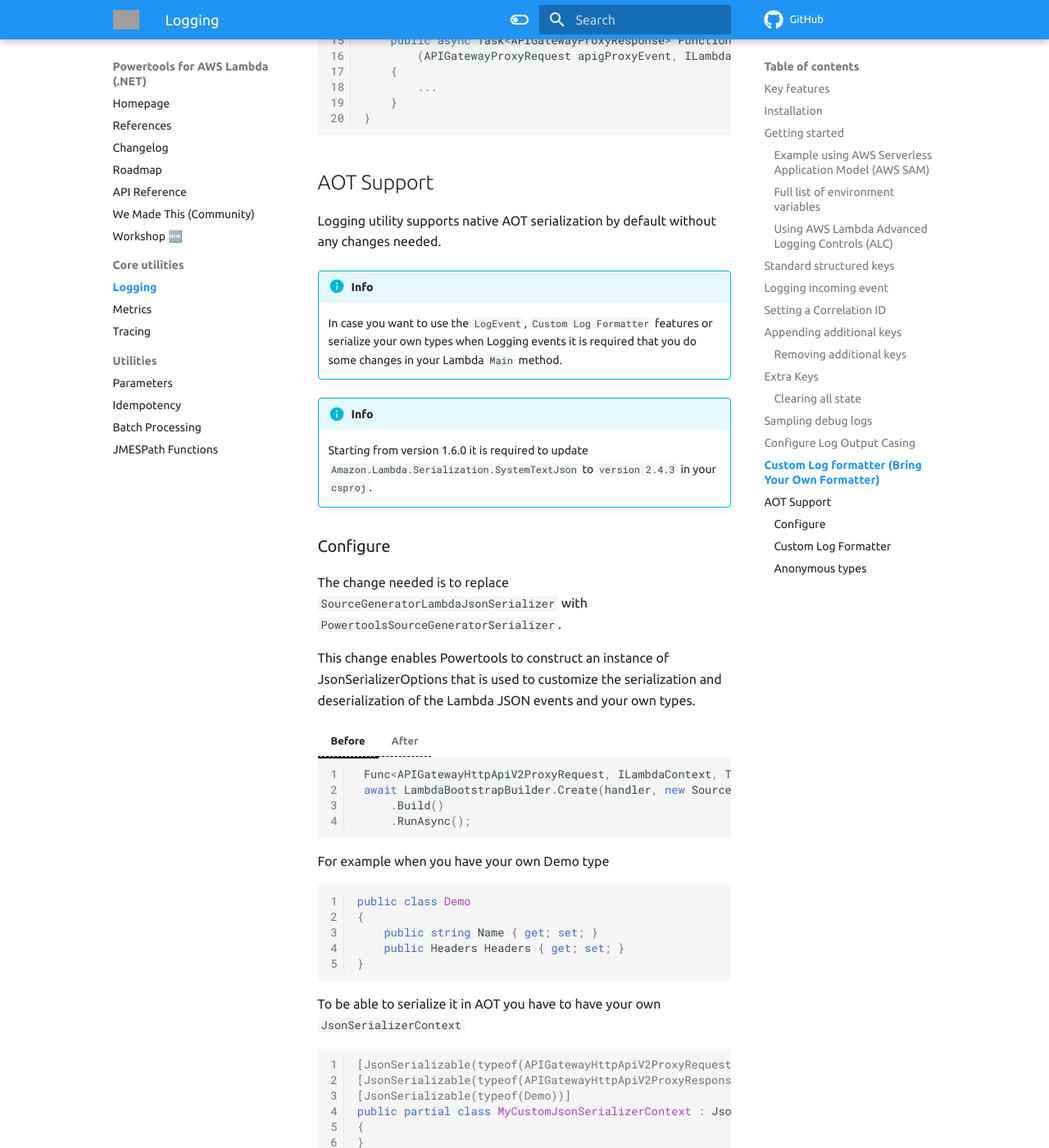
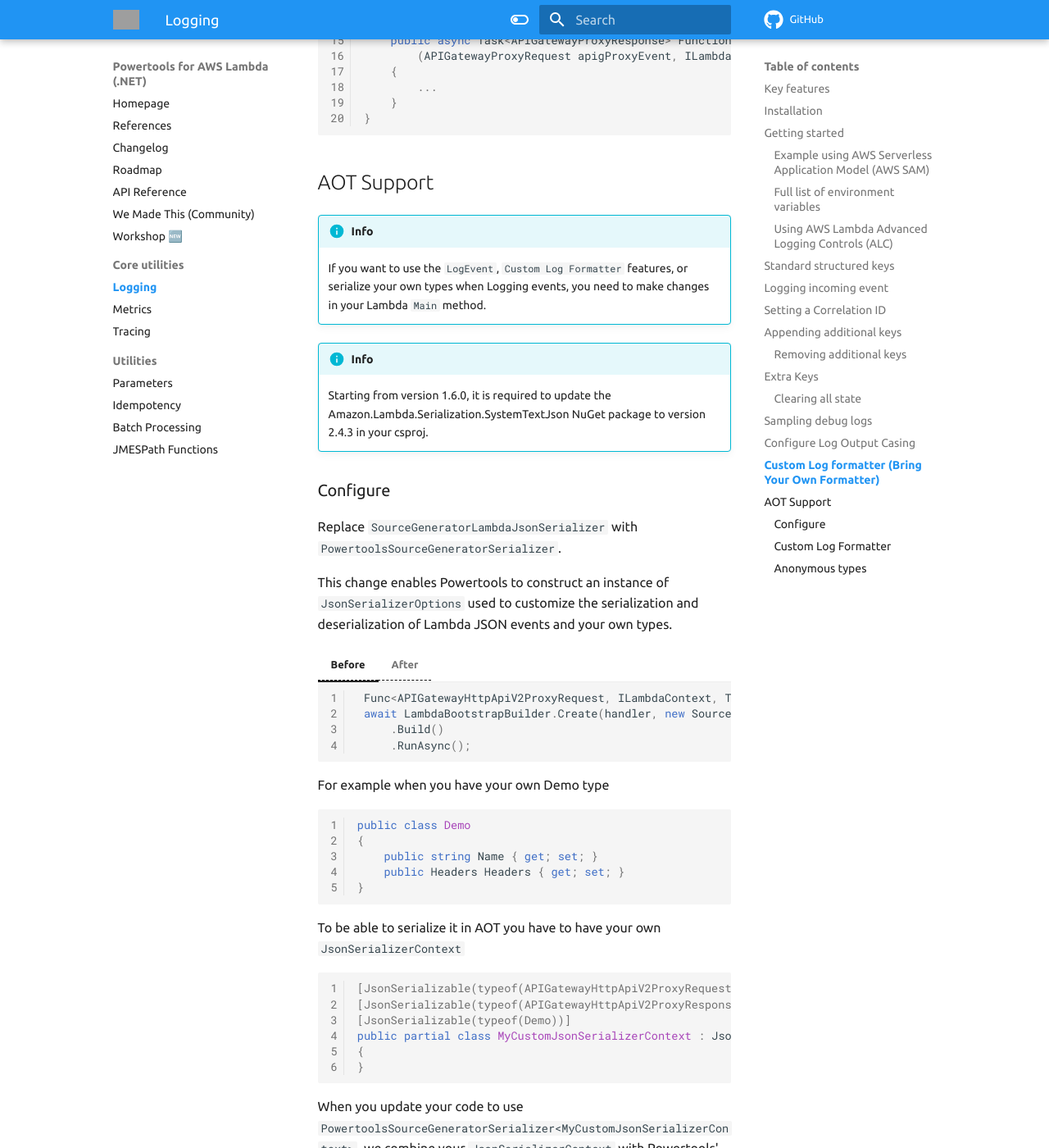
Before and after one commit to aws-powertools/powertools-lambda-dotnet, an MkDocs documentation site: the page built from docs/core/logging.md, in a window 1280 px wide and 1400 px high, scrolled down 12793 px. Shown: the whole window at 82% size. Built offline with MkDocs 1.6.1 and Material for MkDocs 9.7.7, drawn with Linux system fonts in a browser that asks for light colours; a script that is not in the unit is left out; comment, search, counter and statistics services are not loaded; the version menu is left out; some of the changed text lies outside the part shown; grey boxes are pictures that could not be loaded.

Commit message:
update logging aot docs

````diff
--- a/docs/core/logging.md
+++ b/docs/core/logging.md
@@ -670,22 +670,19 @@
 
 ## AOT Support
 
-Logging utility supports native AOT serialization by default without any changes needed.
+!!! info
+
+    If you want to use the `LogEvent`, `Custom Log Formatter` features, or serialize your own types when Logging events, you need to make changes in your Lambda `Main` method.
 
 !!! info
 
-    In case you want to use the `LogEvent`, `Custom Log Formatter` features or serialize your own types when Logging events it is required
-    that you do some changes in your Lambda `Main` method.
-
-!!! info
-
-    Starting from version 1.6.0 it is required to update `Amazon.Lambda.Serialization.SystemTextJson` to `version 2.4.3` in your `csproj`.
+    Starting from version 1.6.0, it is required to update the Amazon.Lambda.Serialization.SystemTextJson NuGet package to version 2.4.3 in your csproj.
 
 ### Configure
 
-The change needed is to replace `SourceGeneratorLambdaJsonSerializer` with `PowertoolsSourceGeneratorSerializer`.
+Replace `SourceGeneratorLambdaJsonSerializer` with `PowertoolsSourceGeneratorSerializer`.
 
-This change enables Powertools to construct an instance of JsonSerializerOptions that is used to customize the serialization and deserialization of the Lambda JSON events and your own types.
+This change enables Powertools to construct an instance of `JsonSerializerOptions` used to customize the serialization and deserialization of Lambda JSON events and your own types.
 
 === "Before"
 
@@ -726,13 +723,11 @@
 }
 ```
 
-When you change to `PowertoolsSourceGeneratorSerializer<MyCustomJsonSerializerContext>` we are
-combining your `JsonSerializerContext` types with Powertools `JsonSerializerContext`. This allows Powertools to serialize your types and Lambda events.
+When you update your code to use `PowertoolsSourceGeneratorSerializer<MyCustomJsonSerializerContext>`, we combine your `JsonSerializerContext` with Powertools' `JsonSerializerContext`. This allows Powertools to serialize your types and Lambda events.
 
 ### Custom Log Formatter
 
-To be able to use a custom log formatter with AOT we need to pass an instance of ` ILogFormatter` to `PowertoolsSourceGeneratorSerializer`
-instead of using the static `Logger.UseFormatter` in the Function contructor.
+To use a custom log formatter with AOT, pass an instance of `ILogFormatter` to `PowertoolsSourceGeneratorSerializer` instead of using the static `Logger.UseFormatter` in the Function constructor as you do in non-AOT Lambdas.
 
 === "Function Main method"
 
@@ -791,7 +786,6 @@
 
 !!! note
 
-    Although we support anonymous type serialization by converting to a `Dictionary<string, object>`,
-    this is not a best practice and is not recommendede when using native AOT.
+    While we support anonymous type serialization by converting to a `Dictionary<string, object>`, this is **not** a best practice and is **not recommended** when using native AOT.
 
-    Recommendation is to use concrete classes and add them to your `JsonSerializerContext`.
+    We recommend using concrete classes and adding them to your `JsonSerializerContext`.
````
